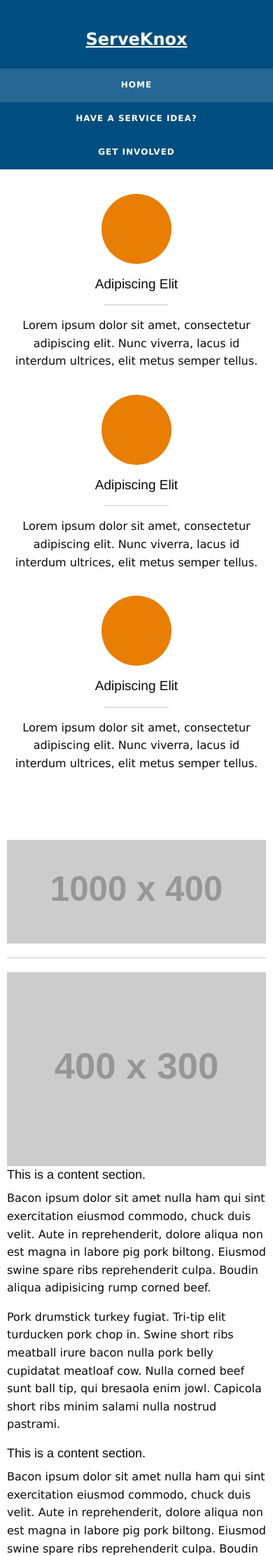
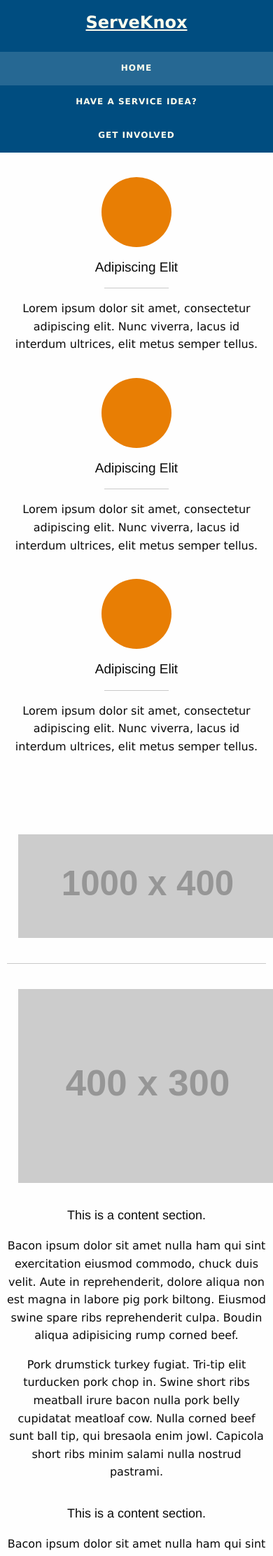
Before and after one commit to CodeTN-WRR/serveknox, a PHP site: template views/home.twig in a window 390 px wide; the page is wider, and only the part inside the window is pictured. Shown: the top 2223 px of that part at 70% size. Run offline with PHP 8.4, Linux system fonts and the light colour scheme; the template is opened without the code that fills it, so the values that code supplies are empty; grey boxes labelled with a size stand in for pictures from a placeholder-image service; some libraries are stand-ins or nearby versions.

Commit message:
enhanced mobile design

```diff
--- a/views/css/home.css
+++ b/views/css/home.css
@@ -34,6 +34,12 @@
     }
 }
 
+@media (max-width: 600px) {
+    .row {
+        text-align: center
+    }
+}
+
 #jumbotron.row {
     text-align: center;
 }
@@ -41,3 +47,7 @@
 .last {
     margin-bottom: 2em;
 }
+
+img, h4 {
+    margin: 1em;
+}
--- a/views/css/main.css
+++ b/views/css/main.css
@@ -119,6 +119,7 @@ body, .header *, footer * {
     .header {
         margin-bottom: 0px;
         padding-bottom: 0px;
+        padding-top: 1rem;
     }
 
     .header-subnav {
```
